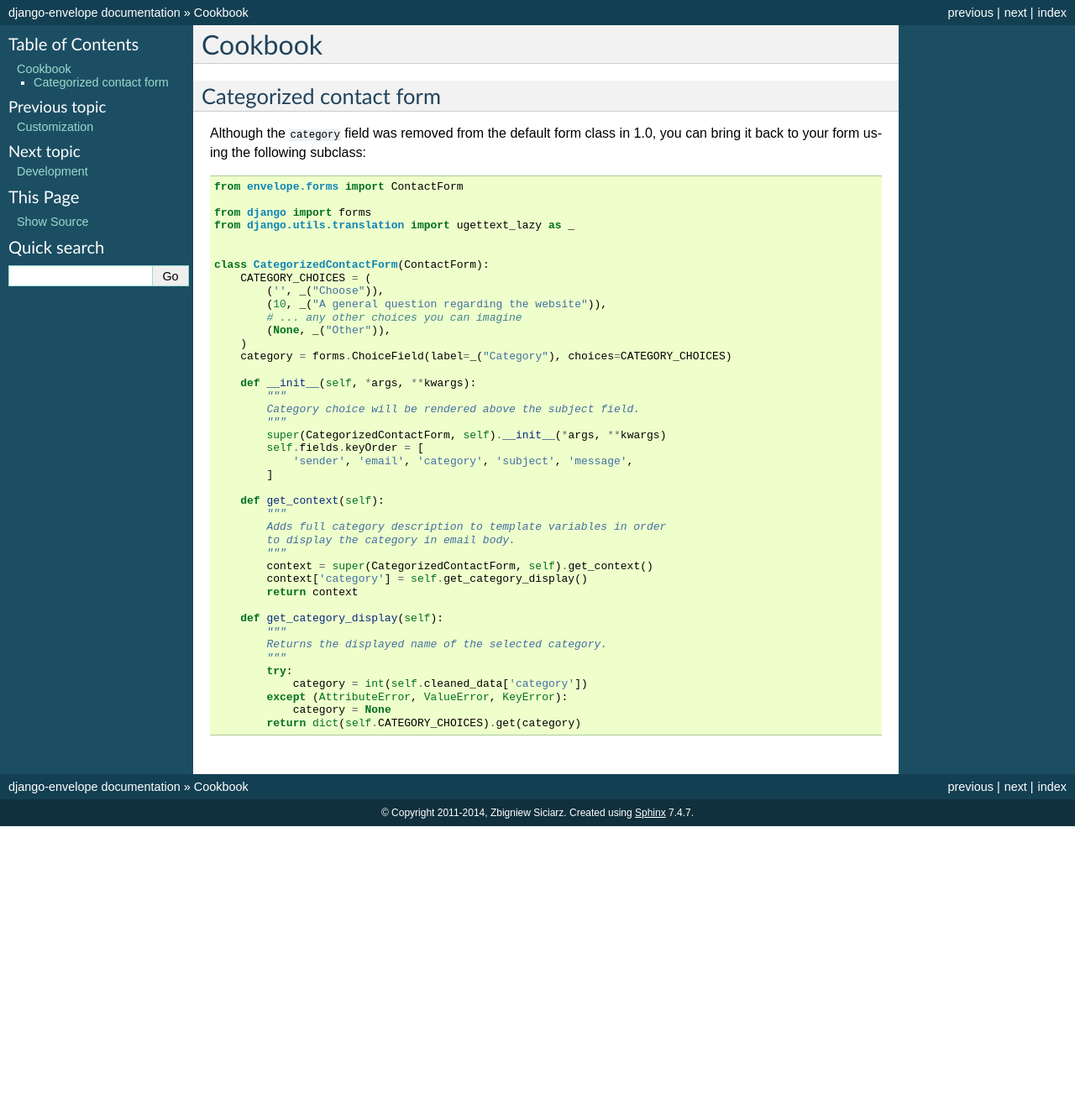
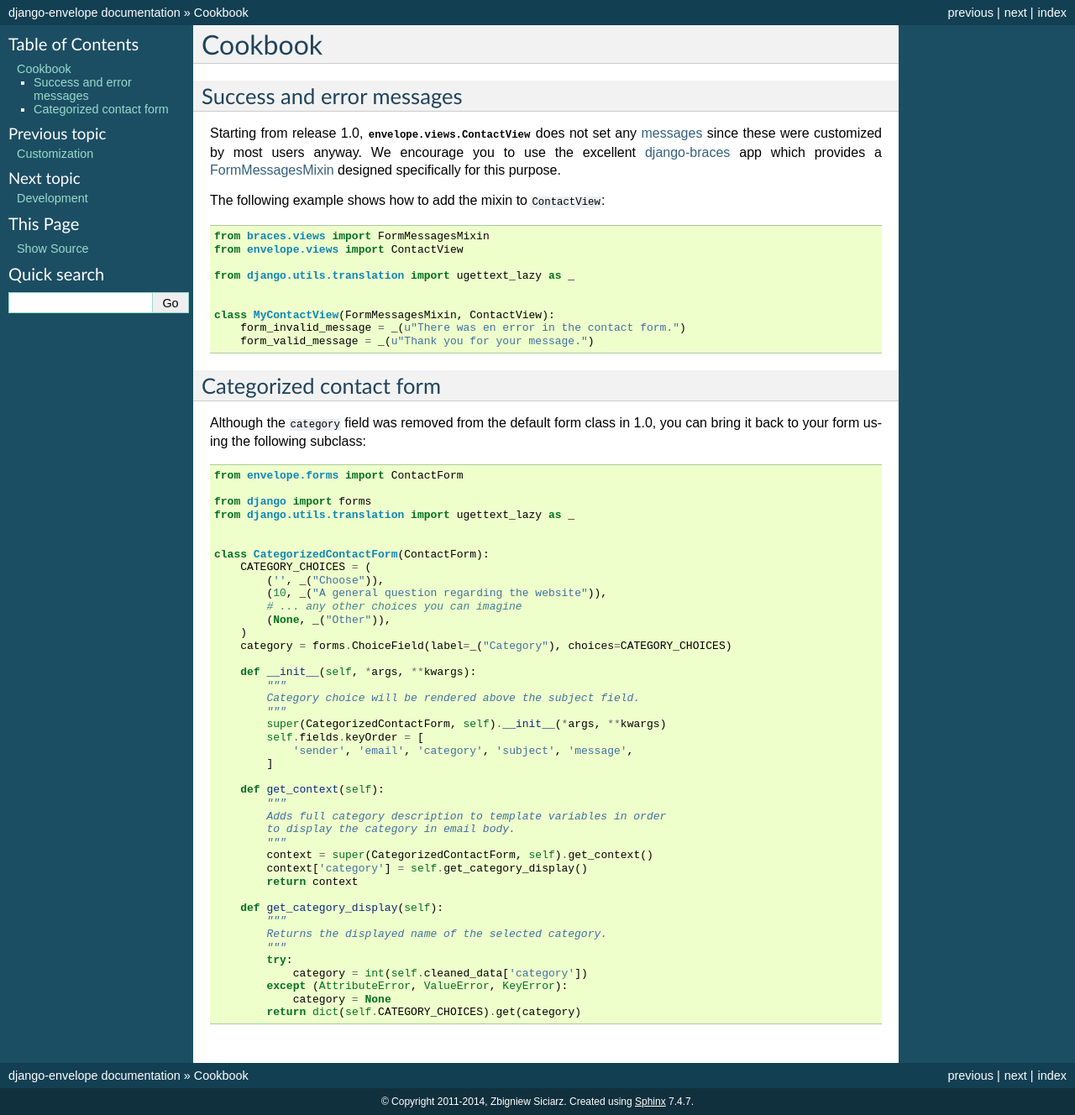
Before and after one commit to zsiciarz/django-envelope, a Sphinx documentation site: the page built from docs/cookbook.rst, in a window 1280 px wide. Shown: the whole page at 84% size. Built offline with Sphinx 7.4.7, drawn with Linux system fonts in a browser that asks for light colours; before the commit the page ends 984 px from its top, so only the background shows below that.

Commit message:
django-braces example in the cookbook.

```diff
--- a/docs/cookbook.rst
+++ b/docs/cookbook.rst
@@ -1,6 +1,30 @@
 ========
 Cookbook
 ========
+
+Success and error messages
+--------------------------
+
+Starting from release 1.0, :class:`envelope.views.ContactView` does not set any
+`messages`_ since these were customized by most users anyway. We encourage
+you to use the excellent `django-braces`_ app which provides a
+`FormMessagesMixin`_ designed specifically for this purpose.
+
+.. _`messages`: https://docs.djangoproject.com/en/dev/ref/contrib/messages/
+.. _`django-braces`: https://github.com/brack3t/django-braces
+.. _`FormMessagesMixin`: http://django-braces.readthedocs.org/en/latest/form.html#formmessagesmixin
+
+The following example shows how to add the mixin to ``ContactView``::
+
+    from braces.views import FormMessagesMixin
+    from envelope.views import ContactView
+
+    from django.utils.translation import ugettext_lazy as _
+
+
+    class MyContactView(FormMessagesMixin, ContactView):
+        form_invalid_message = _(u"There was en error in the contact form.")
+        form_valid_message = _(u"Thank you for your message.")
 
 Categorized contact form
 ------------------------
```
